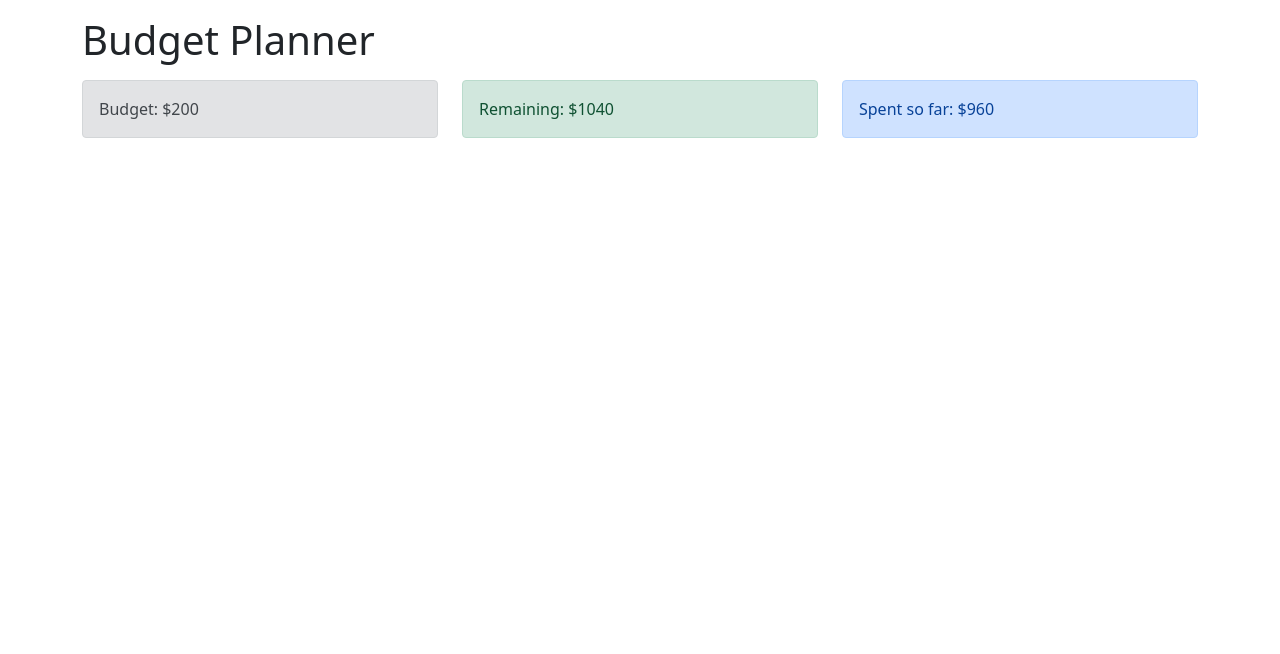
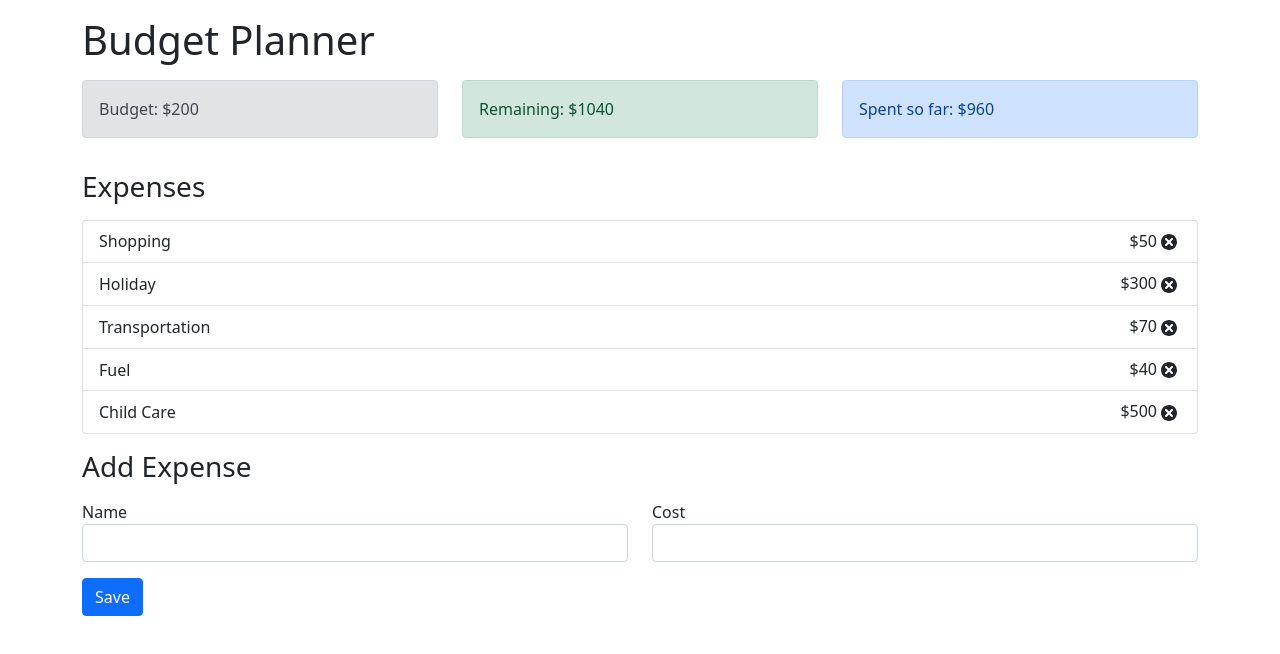
Before and after one commit to clarancefarley/react-budget-app, a React (Create React App) app: page / in a window 1280 px wide. Shown: the top 654 px of the page. Built offline with nearby package versions, Linux system fonts and the light colour scheme.

Commit message:
add epenseItem component

```diff
--- a/src/App.js
+++ b/src/App.js
@@ -3,6 +3,8 @@ import 'bootstrap/dist/css/bootstrap.min.css'
 import Budget from './components/Budget';
 import Remaining from './components/Remaining';
 import Spent from './components/Spent';
+import ExpenseList from './components/ExpenseList';
+import AddExpense from './components/AddExpense';
 
 const App = () => {
   return (
@@ -19,6 +21,18 @@ const App = () => {
           <Spent />
         </div>
       </div>
+      <h3 className='mt-3'>Expenses</h3>
+      <div className='row mt-3'>
+        <div className='col-sm'>
+          <ExpenseList />
+        </div>
+      </div>
+      <h3 className='mt-3'>Add Expense</h3>
+      <div className='mt-3'>
+        <div className='col-sm'>
+          <AddExpense />
+        </div>
+      </div>
     </div>
   )
 }
--- /dev/null
+++ b/src/components/AddExpense.js
@@ -0,0 +1,35 @@
+import React from 'react'
+
+const AddExpense = () => {
+    return (
+        <form>
+            <div className='row'>
+                <div className='col-sm'>
+                    <label htmlFor='name'>Name</label>
+                    <input
+                        className='form-control'
+                        required='required'
+                        type='text'
+                        id='name'>
+                    </input>
+                </div>
+                <div className='col-sm'>
+                    <label htmlFor='cost'>Cost</label>
+                    <input
+                        className='form-control'
+                        required='required'
+                        type='text'
+                        id='cost'>
+                    </input>
+                </div>
+                <div className='row mt-3'>
+                    <div className='col-sm'>
+                        <button className='btn btn-primary' type='submit'>Save</button>
+                    </div>
+                </div>
+            </div>
+        </form>
+    )
+}
+
+export default AddExpense
--- /dev/null
+++ b/src/components/ExpenseItem.js
@@ -0,0 +1,16 @@
+import React from 'react';
+import { TiDelete } from 'react-icons/ti'
+
+const ExpenseItem = (props) => {
+    return (
+		<li class='list-group-item d-flex justify-content-between align-items-center'>
+			{props.name}
+			<div>
+				<span>${props.cost}</span>
+				<TiDelete size='1.5em'/>
+			</div>
+		</li>
+    )
+}
+
+export default ExpenseItem
--- a/src/components/ExpenseList.js
+++ b/src/components/ExpenseList.js
@@ -1,4 +1,5 @@
 import React from 'react'
+import ExpenseItem from './ExpenseItem'
 
 const ExpenseList = () => {
     const expenses = [
@@ -9,9 +10,12 @@ const ExpenseList = () => {
         { id: 122333, name: 'Child Care', cost: 500 },
     ]
     return (
-        <ul>
+        <ul className='list-group'>
             {expenses.map((expense) => (
-                console.log(expenses)
+                <ExpenseItem
+                id={expense.id}
+                name={expense.name}
+                cost={expense.cost} />
             ))}
         </ul>
     )
```
